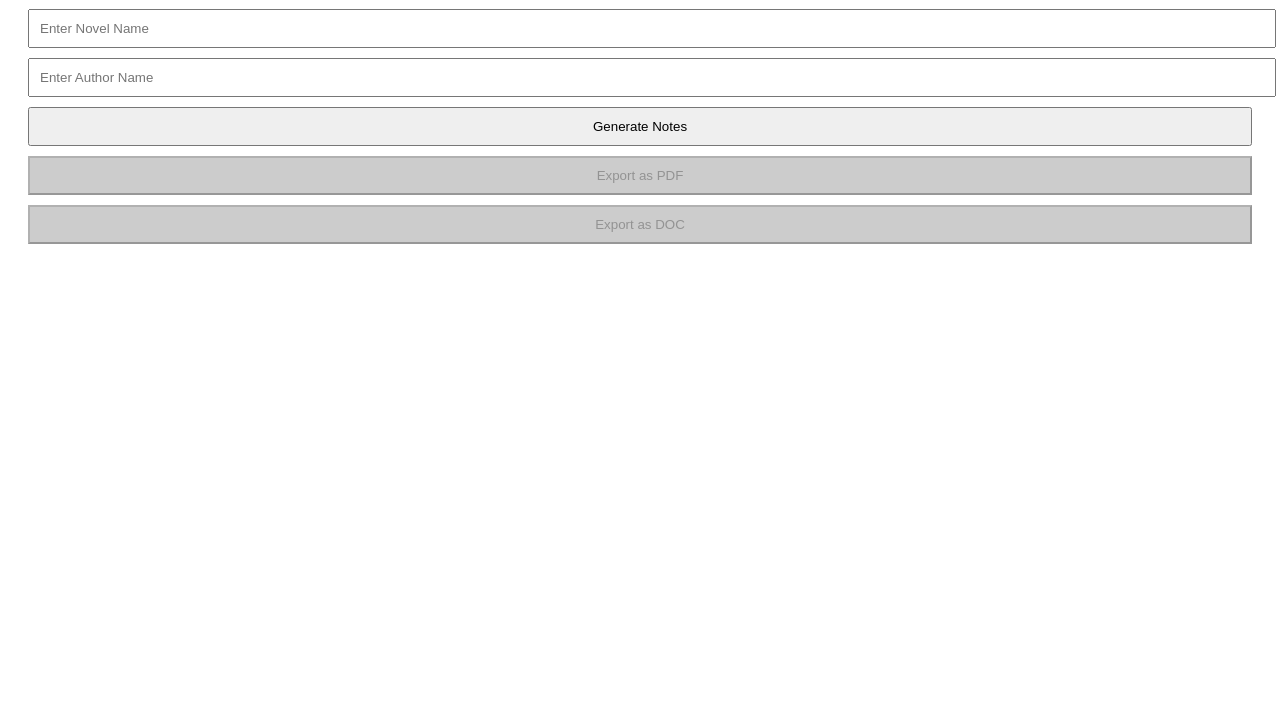
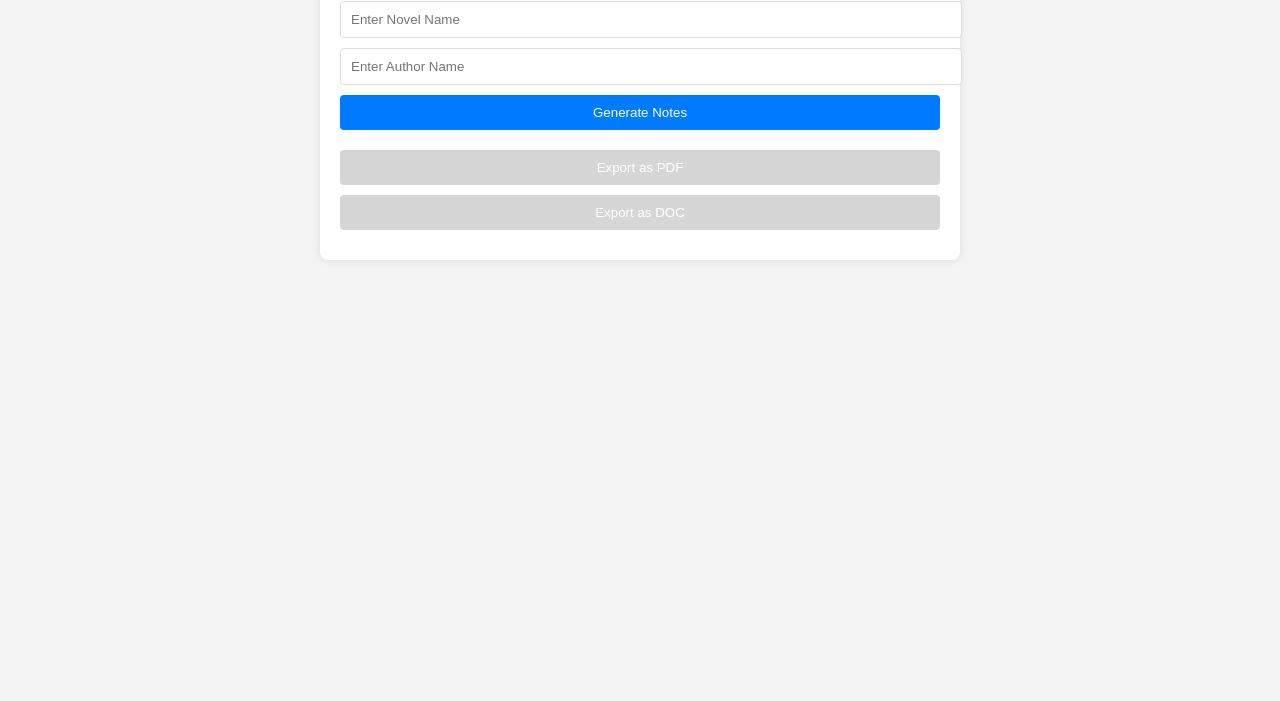
Before and after one commit to CybermanXD/PWA_App, a website: page public/index.html in a window 1280 px wide. Shown: the part 99-800 px from the top of the page. Drawn offline with Linux system fonts and the light colour scheme.

Commit message:
Update style.css

```diff
--- a/public/style.css
+++ b/public/style.css
@@ -1,11 +1,22 @@
+/* public/style.css */
 body {
     font-family: Arial, sans-serif;
-    padding: 20px;
+    background-color: #f4f4f4;
+    margin: 0;
+    padding: 0;
 }
 
-#app {
+.container {
     max-width: 600px;
     margin: 0 auto;
+    padding: 20px;
+    background: #fff;
+    border-radius: 8px;
+    box-shadow: 0 0 10px rgba(0, 0, 0, 0.1);
+}
+
+h1 {
+    text-align: center;
 }
 
 input, button {
@@ -13,9 +24,22 @@ input, button {
     width: 100%;
     margin: 10px 0;
     padding: 10px;
+    border: 1px solid #ddd;
+    border-radius: 4px;
+}
+
+button {
+    background-color: #007bff;
+    color: #fff;
+    border: none;
+    cursor: pointer;
 }
 
 button:disabled {
-    background-color: #ccc;
+    background-color: #d6d6d6;
     cursor: not-allowed;
 }
+
+#output {
+    margin-top: 20px;
+}
```
